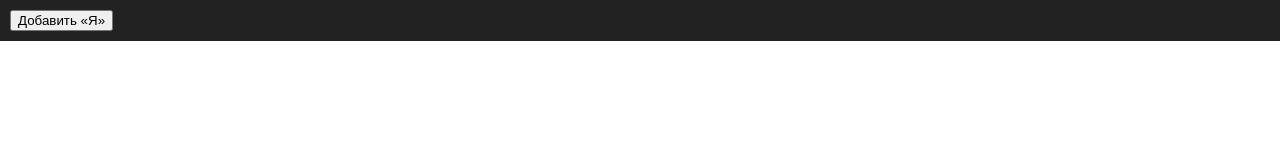
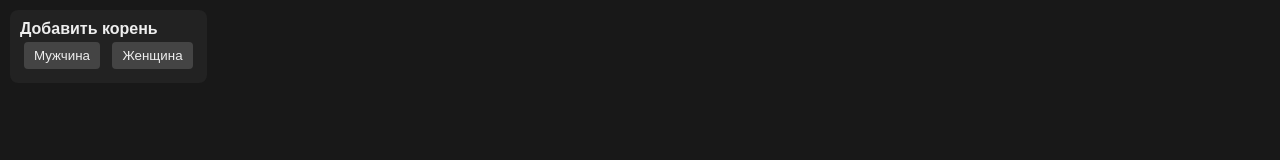
Before and after one commit to TnSiRt/TreeGraph, a plain HTML site: page index.html in a window 1280 px wide. Drawn offline with Linux system fonts and the light colour scheme.

Commit message:
Refactor HTML structure and styles for better layout

```diff
--- a/index.html
+++ b/index.html
@@ -1,27 +1,61 @@
 <!DOCTYPE html>
 <html lang="ru">
 <head>
-  <meta charset="UTF-8">
-  <title>Генеалогическое дерево</title>
-  <link rel="stylesheet" href="style.css">
+<meta charset="UTF-8">
+<title>Генеалогическое дерево</title>
+<style>
+  body {
+    margin: 0;
+    font-family: sans-serif;
+    background: #111;
+    color: #eee;
+  }
+
+  #controls {
+    position: fixed;
+    top: 10px;
+    left: 10px;
+    z-index: 10;
+    background: #222;
+    padding: 10px;
+    border-radius: 8px;
+  }
+
+  button {
+    margin: 4px;
+    padding: 6px 10px;
+    background: #444;
+    color: #eee;
+    border: none;
+    cursor: pointer;
+    border-radius: 4px;
+  }
+
+  button:hover {
+    background: #666;
+  }
+
+  svg {
+    width: 100%;
+    height: 100vh;
+    background: #181818;
+  }
+
+  .node {
+    cursor: pointer;
+  }
+</style>
 </head>
 <body>
 
-<div id="toolbar">
-  <button onclick="addRoot()">Добавить «Я»</button>
+<div id="controls">
+  <div><b>Добавить корень</b></div>
+  <button onclick="addRoot('M')">Мужчина</button>
+  <button onclick="addRoot('F')">Женщина</button>
 </div>
 
-<div id="viewport">
-  <svg id="lines"></svg>
-  <div id="tree"></div>
-</div>
+<svg id="tree"></svg>
 
-<div id="contextMenu">
-  <button onclick="addSibling()">Брат / сестра</button>
-  <button onclick="addParents()">Родители</button>
-</div>
-
-<script src="tree.js"></script>
-<script src="ui.js"></script>
+<script src="/static/js/tree.js"></script>
 </body>
 </html>
```
